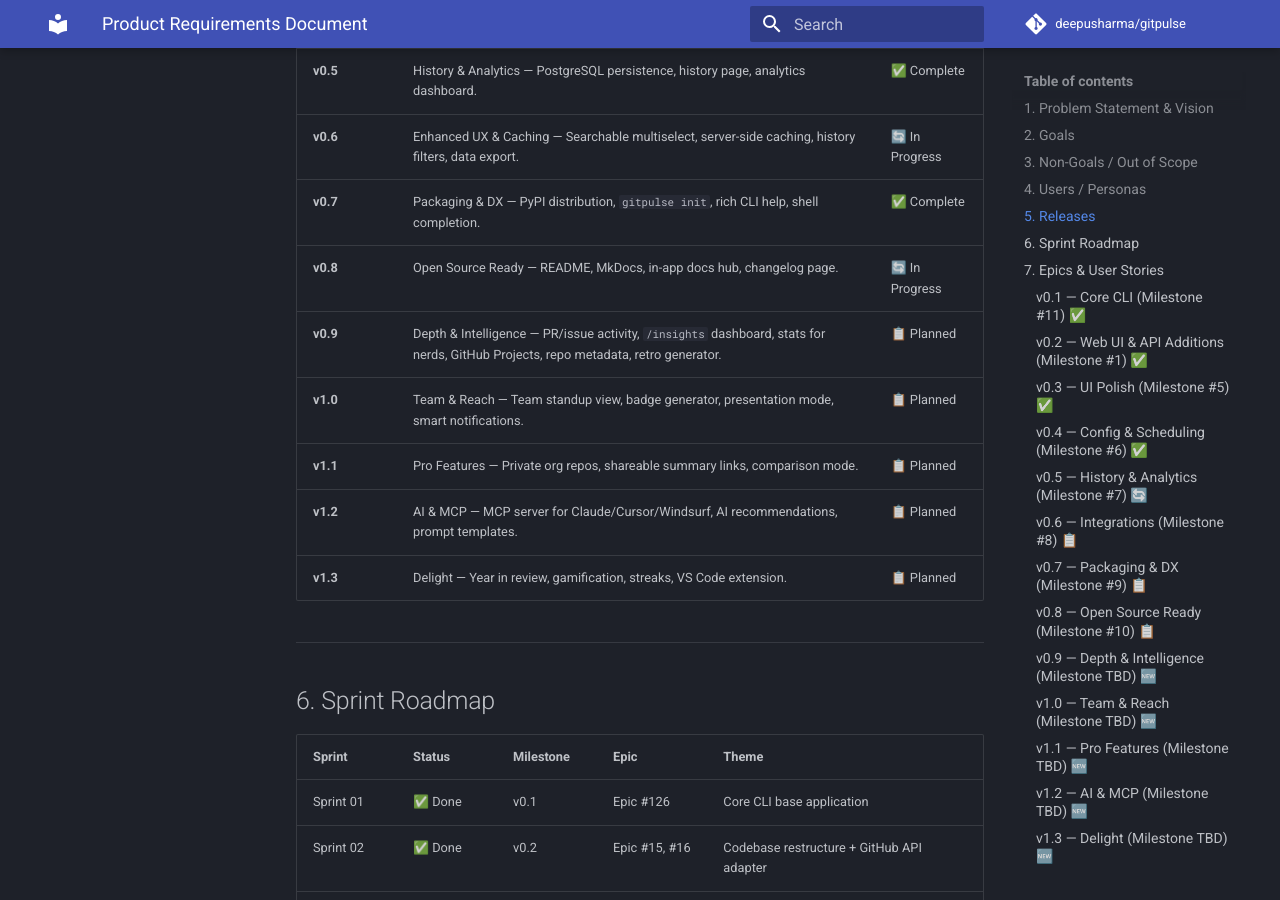
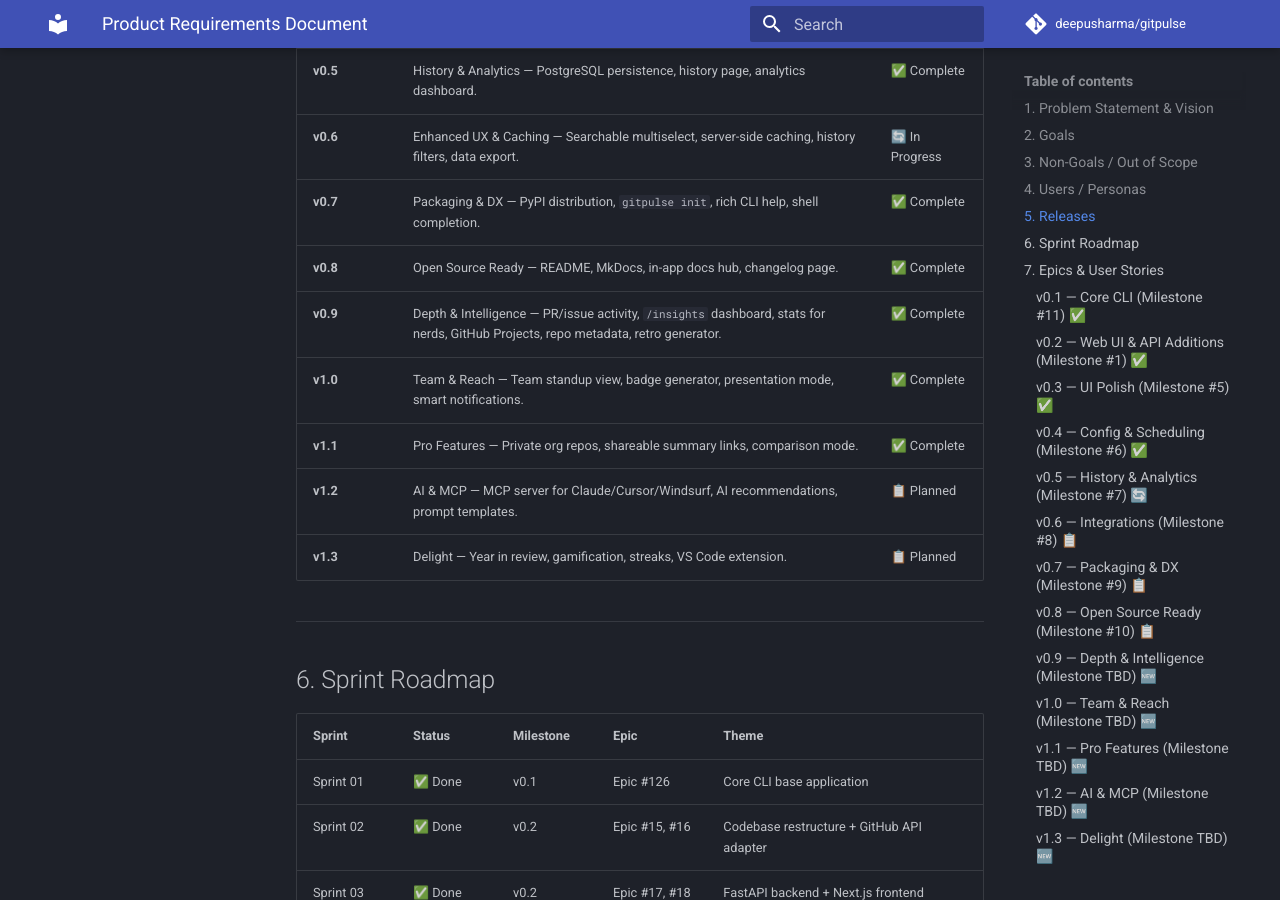
Before and after one commit to deepusharma/gitpulse, an MkDocs documentation site: the page built from docs/prd/PRD.md, in a window 1280 px wide and 900 px high, scrolled down 1955 px. Built offline with MkDocs 1.6.1 and Material for MkDocs 9.7.7, drawn with Linux system fonts in a browser that asks for light colours; comment, search, counter and statistics services are not loaded.

```diff
--- a/docs/prd/PRD.md
+++ b/docs/prd/PRD.md
@@ -57,10 +57,10 @@ The vision is to maintain a multi-client tool that exposes this functionality an
 | **v0.5**  | History & Analytics — PostgreSQL persistence, history page, analytics dashboard.                          | ✅ Complete    |
 | **v0.6**  | Enhanced UX & Caching — Searchable multiselect, server-side caching, history filters, data export.       | 🔄 In Progress |
 | **v0.7**  | Packaging & DX — PyPI distribution, `gitpulse init`, rich CLI help, shell completion.            | ✅ Complete     |
-| **v0.8**  | Open Source Ready — README, MkDocs, in-app docs hub, changelog page.                            | 🔄 In Progress  |
-| **v0.9**  | Depth & Intelligence — PR/issue activity, `/insights` dashboard, stats for nerds, GitHub Projects, repo metadata, retro generator. | 📋 Planned |
-| **v1.0**  | Team & Reach — Team standup view, badge generator, presentation mode, smart notifications.       | 📋 Planned     |
-| **v1.1**  | Pro Features — Private org repos, shareable summary links, comparison mode.                      | 📋 Planned     |
+| **v0.8**  | Open Source Ready — README, MkDocs, in-app docs hub, changelog page.                            | ✅ Complete  |
+| **v0.9**  | Depth & Intelligence — PR/issue activity, `/insights` dashboard, stats for nerds, GitHub Projects, repo metadata, retro generator. | ✅ Complete |
+| **v1.0**  | Team & Reach — Team standup view, badge generator, presentation mode, smart notifications.       | ✅ Complete     |
+| **v1.1**  | Pro Features — Private org repos, shareable summary links, comparison mode.                      | ✅ Complete    |
 | **v1.2**  | AI & MCP — MCP server for Claude/Cursor/Windsurf, AI recommendations, prompt templates.          | 📋 Planned     |
 | **v1.3**  | Delight — Year in review, gamification, streaks, VS Code extension.                              | 📋 Planned     |
 
--- a/pyproject.toml
+++ b/pyproject.toml
@@ -1,6 +1,7 @@
 [project]
 name = "gitpulse"
-version = "0.8.0"
+version = "1.1.0"
+
 description = "AI-powered standup summary generator"
 readme = "README.md"
 license = {text = "MIT"}
```
Also changed, not shown: AGENTS.md (+5 -1 lines), 1 other file.
